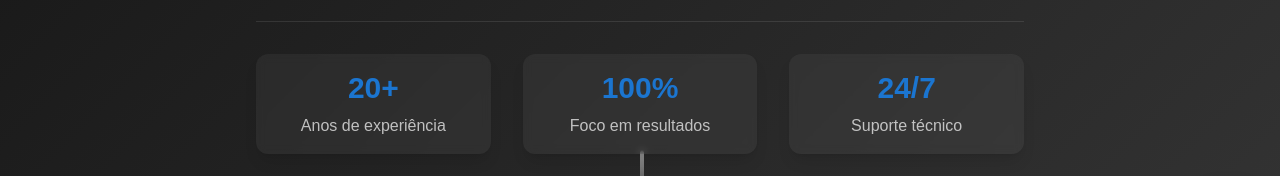
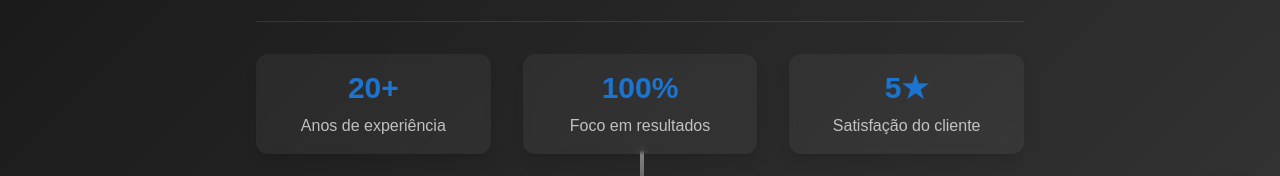
Before and after one commit to craftcodecorp/craftcode.github.io, a React (Vite) app: page / in a window 1280 px wide. Shown: the part 542-718 px from the top of the page. Built offline with nearby package versions, Linux system fonts and the light colour scheme; no server answers.

Commit message:
feat(hero): add 5-star customer satisfaction metric

```diff
--- a/src/components/Hero.tsx
+++ b/src/components/Hero.tsx
@@ -89,8 +89,8 @@ const Hero = () => {
                 <div className="text-white/70 text-sm md:text-base">Foco em resultados</div>
               </div>
               <div className="text-white/90 p-4 rounded-lg backdrop-blur-sm bg-white/5 col-span-2 sm:col-span-1 shadow-lg transition-all duration-300 hover:bg-white/10">
-                <div className="text-2xl md:text-3xl font-bold text-secondary mb-2" aria-label="24 horas por dia">24/7</div>
-                <div className="text-white/70 text-sm md:text-base">Suporte técnico</div>
+                <div className="text-2xl md:text-3xl font-bold text-secondary mb-2" aria-label="5 estrelas">5★</div>
+                <div className="text-white/70 text-sm md:text-base">Satisfação do cliente</div>
               </div>
             </div>
           </LazyLoad>
```
